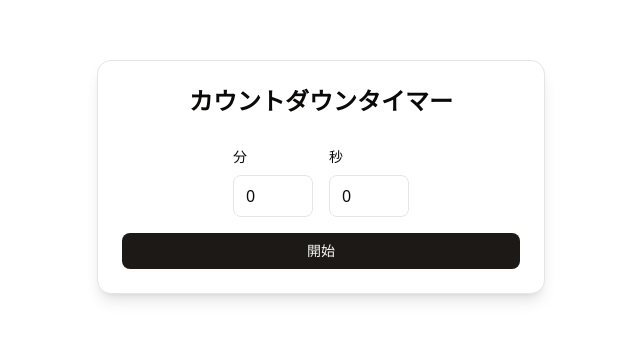
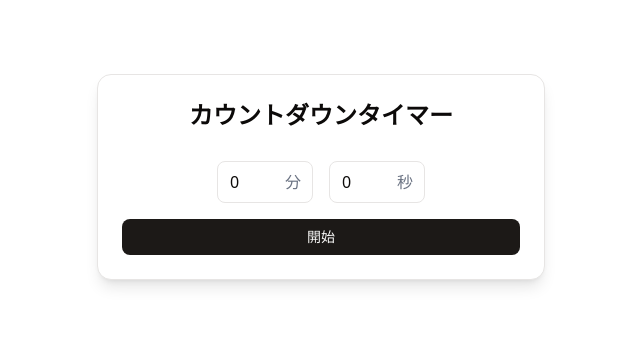
Before and after one commit to HirokoYAMADA/simple_timer_app, a Next.js app: page / in a window 1280 px wide. Shown: the part 223-562 px from the top of the page, without its empty margins (319-959 px from the left). Built offline with nearby package versions, Linux system fonts and the light colour scheme.

Commit message:
TimeInputコンポーネントの入力フィールドの幅を変更し、分と秒のラベルを削除して、代わりに入力フィールド内に単位を表示するようにしました。

```diff
--- a/src/components/TimeInput.tsx
+++ b/src/components/TimeInput.tsx
@@ -15,10 +15,7 @@ export default function TimeInput({
 }: TimeInputProps) {
     return (
         <div className="flex gap-4 items-center justify-center">
-            <div className="flex flex-col gap-2">
-                <label htmlFor="minutes" className="text-sm font-medium">
-                    分
-                </label>
+            <div className="relative">
                 <input
                     id="minutes"
                     type="number"
@@ -26,13 +23,11 @@ export default function TimeInput({
                     max="59"
                     value={minutes}
                     onChange={(e) => onMinutesChange(Number(e.target.value))}
-                    className="w-20 px-3 py-2 border rounded-md"
+                    className="w-24 px-3 py-2 border rounded-md pr-8"
                 />
+                <span className="absolute right-3 top-1/2 -translate-y-1/2 text-gray-500">分</span>
             </div>
-            <div className="flex flex-col gap-2">
-                <label htmlFor="seconds" className="text-sm font-medium">
-                    秒
-                </label>
+            <div className="relative">
                 <input
                     id="seconds"
                     type="number"
@@ -40,8 +35,9 @@ export default function TimeInput({
                     max="59"
                     value={seconds}
                     onChange={(e) => onSecondsChange(Number(e.target.value))}
-                    className="w-20 px-3 py-2 border rounded-md"
+                    className="w-24 px-3 py-2 border rounded-md pr-8"
                 />
+                <span className="absolute right-3 top-1/2 -translate-y-1/2 text-gray-500">秒</span>
             </div>
         </div>
     );
```
